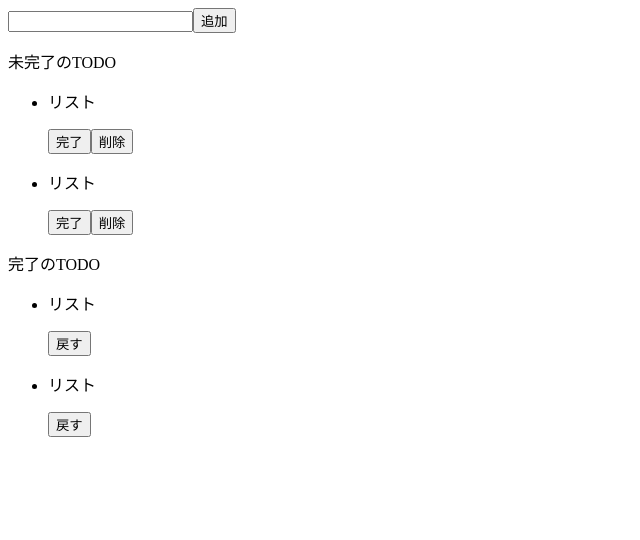
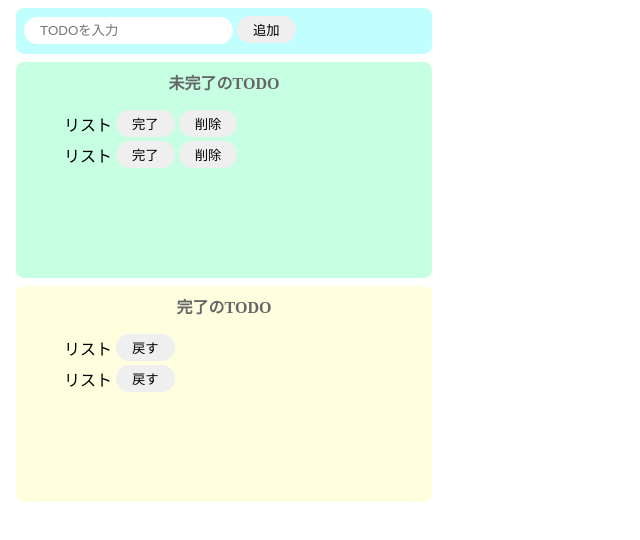
Before and after one commit to minty1202/udemy_react_todo_primer, a React (Create React App) app: page / in a window 1280 px wide. Shown: the top 540 px of the page, without its empty margins (0-640 px from the left). Built offline with nearby package versions, Linux system fonts and the light colour scheme.

Commit message:
[add] cssの適用

```diff
--- a/src/App.jsx
+++ b/src/App.jsx
@@ -4,22 +4,22 @@ import './style.css';
 export const App = () => {
   return (
     <>
-      <div>
-        <input />
+      <div className='input-area'>
+        <input  placeholder="TODOを入力"/>
         <button>追加</button>
       </div>
-      <div>
-        <p>未完了のTODO</p>
+      <div className='incomplete-area'>
+        <p className='title'>未完了のTODO</p>
           <ul>
             <li>
-              <div>
+              <div className='list-row'>
                 <p>リスト</p>
                 <button>完了</button>
                 <button>削除</button>
               </div>
             </li>
             <li>
-              <div>
+              <div className='list-row'>
                 <p>リスト</p>
                 <button>完了</button>
                 <button>削除</button>
@@ -27,17 +27,17 @@ export const App = () => {
             </li>
           </ul>
       </div>
-      <div>
-        <p>完了のTODO</p>
+      <div className='complete-area'>
+        <p className='title'>完了のTODO</p>
           <ul>
             <li>
-              <div>
+              <div className='list-row'>
                 <p>リスト</p>
                 <button>戻す</button>
               </div>
             </li>
             <li>
-              <div>
+              <div className='list-row'>
                 <p>リスト</p>
                 <button>戻す</button>
               </div>
--- a/src/style.css
+++ b/src/style.css
@@ -0,0 +1,68 @@
+input {
+  border-radius: 16px;
+  border: none;
+  padding: 6px 16px;
+  outline: none;
+}
+
+button {
+  border-radius: 16px;
+  border: none;
+  padding: 4px 16px;
+  margin-left: 4px;
+}
+
+li {
+  margin-right: 8px;
+  list-style: none;
+}
+
+p {
+  margin: 0;
+}
+
+button:hover {
+  background-color: #ff7fff;
+  color: #fff;
+  cursor: pointer;
+}
+
+.input-area {
+  background-color: #c1ffff;
+  width: 400px;
+  height: 30px;
+  padding: 8px;
+  margin: 8px;
+  border-radius: 8px;
+}
+
+.incomplete-area {
+  background-color: #c6ffe2;
+  width: 400px;
+  min-height: 200px;
+  padding: 8px;
+  margin: 8px;
+  border-radius: 8px;
+}
+
+.complete-area {
+  background-color: #ffffe0;
+  width: 400px;
+  min-height: 200px;
+  padding: 8px;
+  margin: 8px;
+  border-radius: 8px;
+}
+
+.title {
+  text-align: center;
+  margin-top: 0;
+  font-weight: bold;
+  color: #666;
+}
+
+.list-row {
+  display: flex;
+  align-items: center;
+  padding-bottom: 4px;
+}
```
